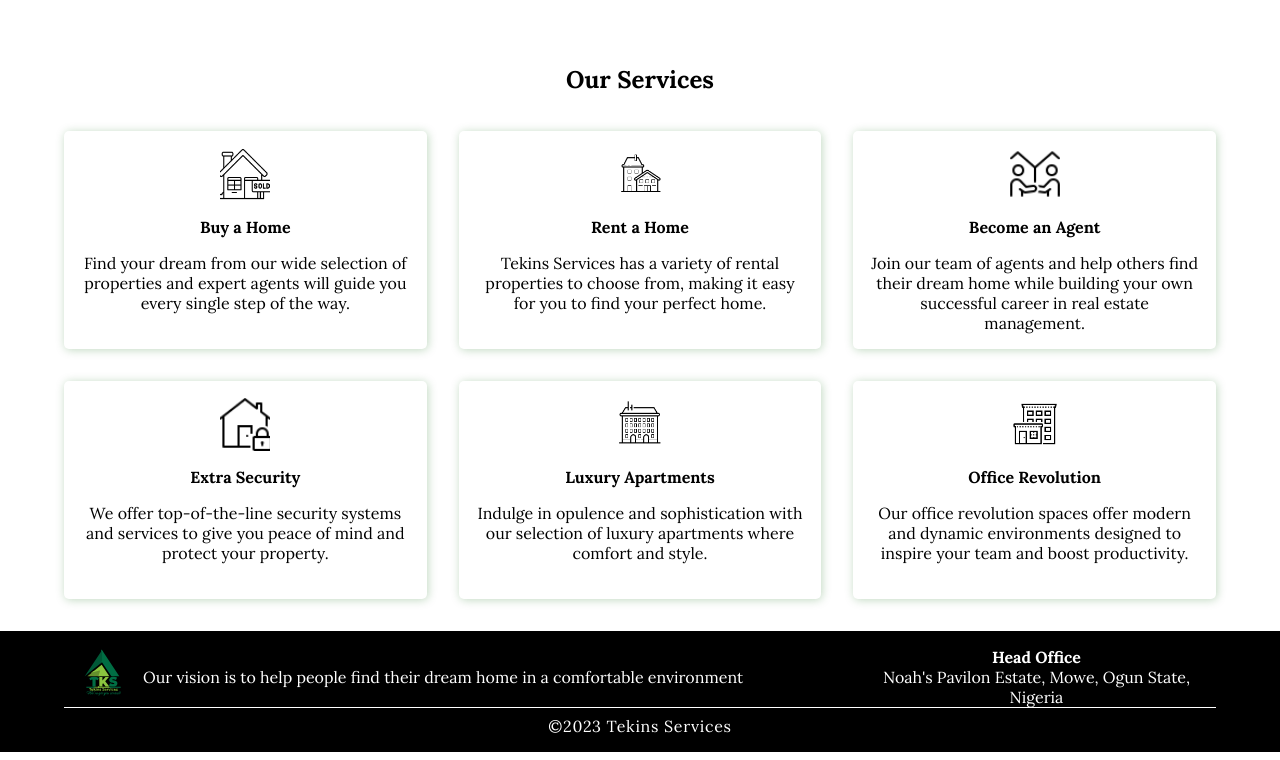
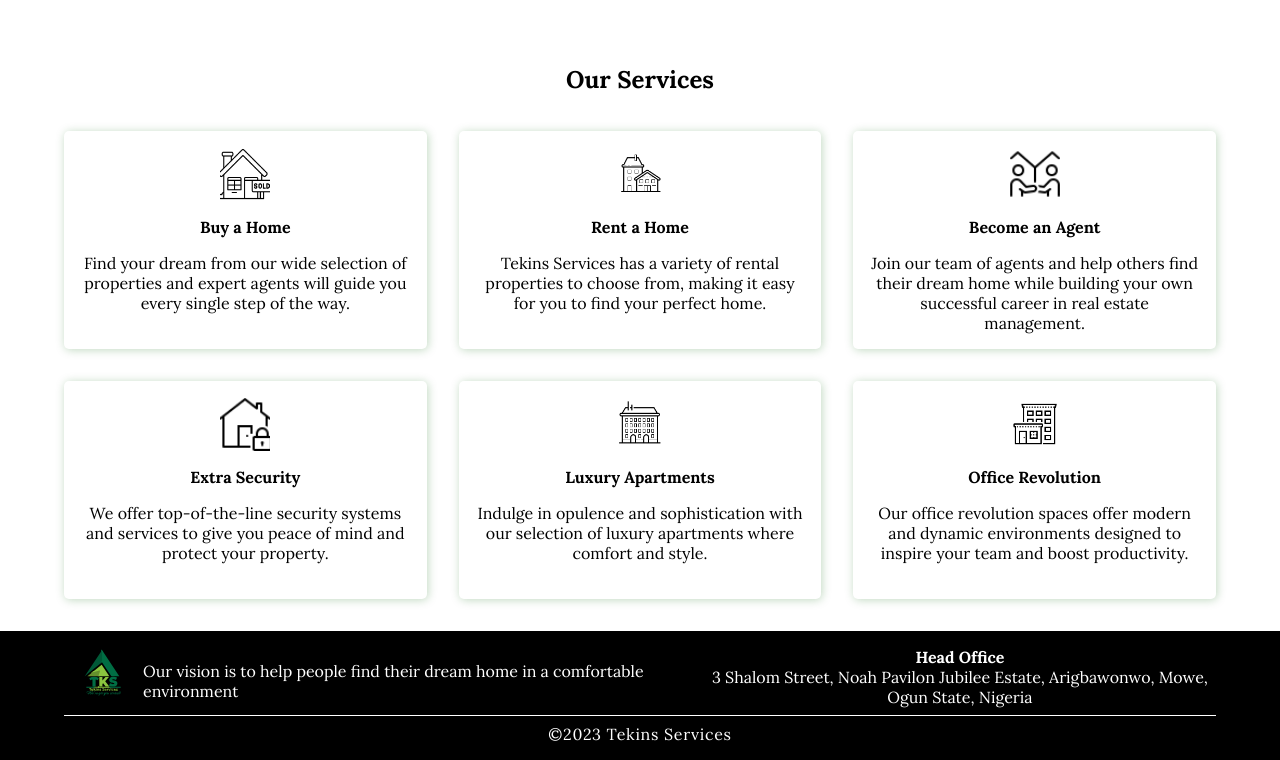
Before and after one commit to CodeDreadnaught/Tekins-Services-Landing-Page, a plain HTML site: page index.html in a window 1280 px wide. Shown: the part 1432-2192 px from the top of the page. Drawn offline with Linux system fonts and the light colour scheme.

Commit message:
Created Tekins Services Landing Page

```diff
--- a/css/style.css
+++ b/css/style.css
@@ -4,7 +4,6 @@
     box-sizing: border-box;
     margin: 0;
     padding: 0;
-    /* outline: 1px solid red; */
 }
 html {
     scroll-behavior: smooth;
@@ -268,6 +267,9 @@ button {
 .company-info-text {
     width: 80%;
 }
+.company-location p {
+    padding-bottom: 0.5em;
+}
 footer {
     color: var(--tekins-white);
     background: #000;
@@ -372,7 +374,4 @@ footer {
     .company-info-text, .company-location h4, .company-location p, .copyright-section {
         padding-top: 0.5em;
     }
-    .company-location p {
-        padding-bottom: 0.5em;
-    }
 }
--- a/index.html
+++ b/index.html
@@ -136,7 +136,7 @@
                     </section>
                     <section class="company-location">
                         <h4 class="text-a-c">Head Office</h4>
-                        <p class="text-a-c">Noah's Pavilon Estate, Mowe, Ogun State, Nigeria</p>
+                        <p class="text-a-c">3 Shalom Street, Noah Pavilon Jubilee Estate, Arigbawonwo, Mowe, Ogun State, Nigeria</p>
                     </section>
                 </section>
             </div>
```
